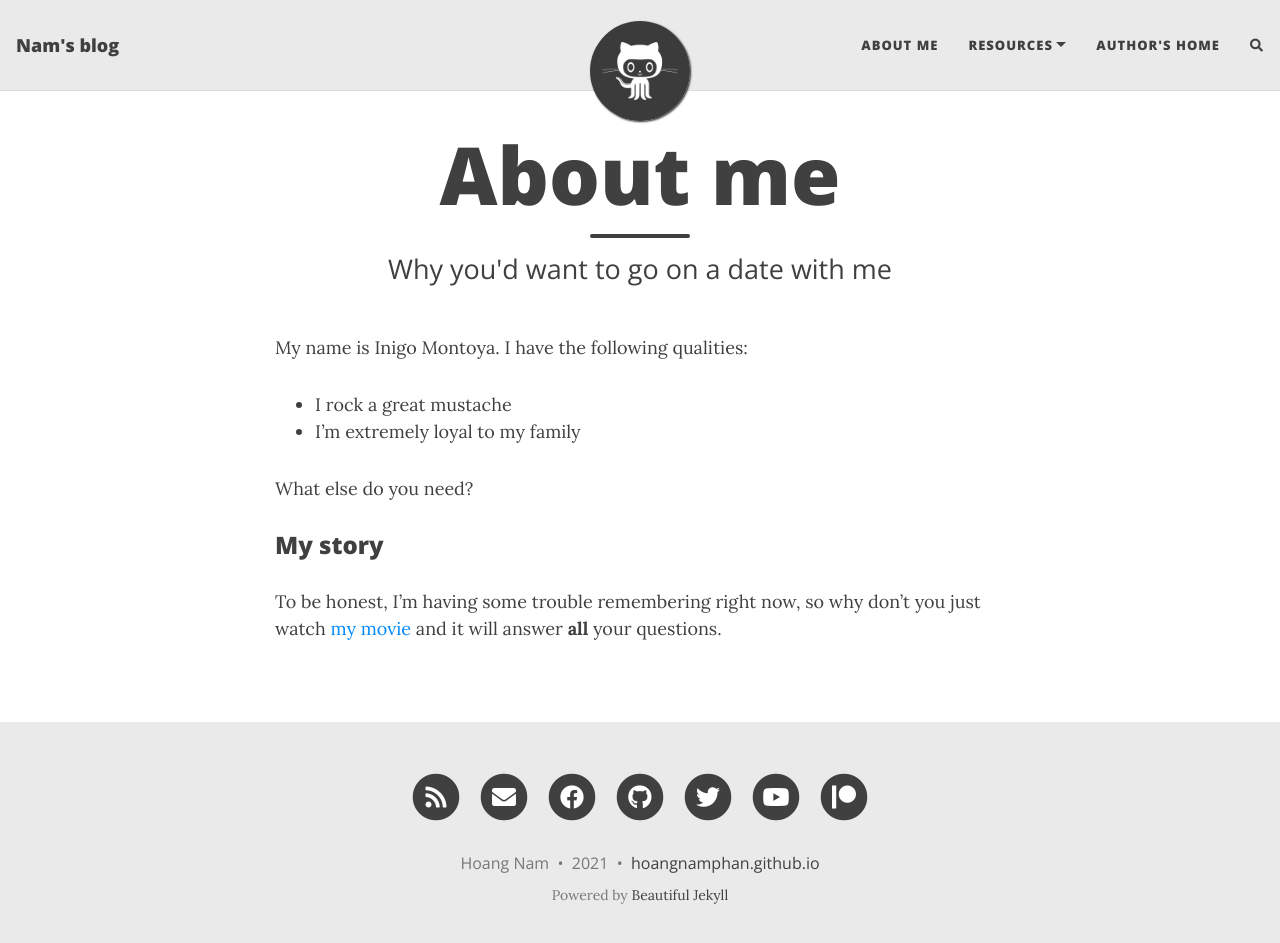
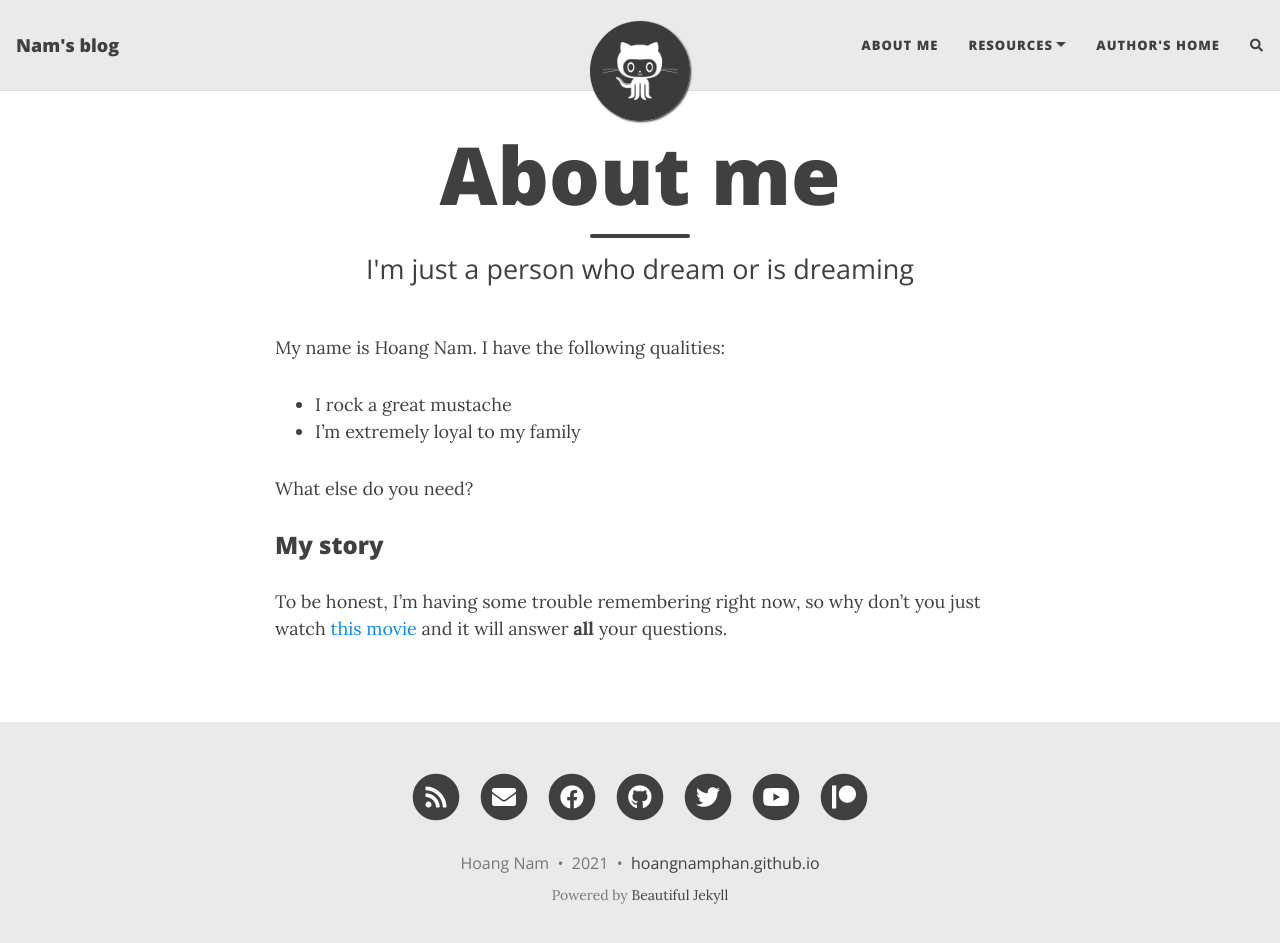
Before and after one commit to Hoangnamphan/hoangnamphan.github.io, a Jekyll site: the page built from aboutme.md, in a window 1280 px wide and 956 px high. Shown: the top 943 px of the window. Built offline with Jekyll 4.4.1, drawn with Linux system fonts in a browser that asks for light colours; nearby versions of some CDN libraries; comment, search, counter and statistics services are not loaded.

Commit message:
Update aboutme.md

```diff
--- a/aboutme.md
+++ b/aboutme.md
@@ -1,10 +1,10 @@
 ---
 layout: page
 title: About me
-subtitle: Why you'd want to go on a date with me
+subtitle: I'm just a person who dream or is dreaming
 ---
 
-My name is Inigo Montoya. I have the following qualities:
+My name is Hoang Nam. I have the following qualities:
 
 - I rock a great mustache
 - I'm extremely loyal to my family
@@ -13,4 +13,4 @@
 
 ### My story
 
-To be honest, I'm having some trouble remembering right now, so why don't you just watch [my movie](https://en.wikipedia.org/wiki/The_Princess_Bride_%28film%29) and it will answer **all** your questions.
+To be honest, I'm having some trouble remembering right now, so why don't you just watch [this movie](https://en.wikipedia.org/wiki/The_Princess_Bride_%28film%29) and it will answer **all** your questions.
```
